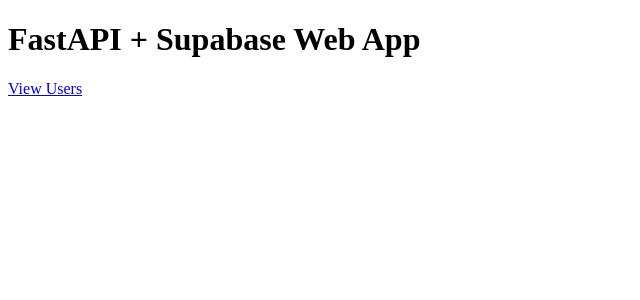
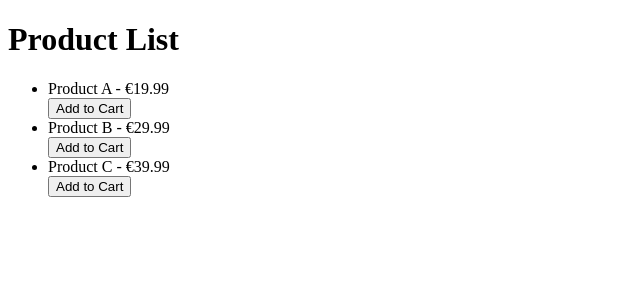
Before and after one commit to Hell80y/stargate-online-payments, a FastAPI app: page / in a window 1280 px wide. Shown: the top 300 px of the page, without its empty margins (0-640 px from the left). Run offline with FastAPI, Linux system fonts and the light colour scheme.

Commit message:
added product/cart logic

```diff
--- a/main.py
+++ b/main.py
@@ -1,29 +1,31 @@
-from fastapi import FastAPI, Request
-from fastapi.responses import HTMLResponse
+from fastapi import FastAPI, Request, Form
+from fastapi.responses import HTMLResponse, RedirectResponse
 from fastapi.staticfiles import StaticFiles
 from fastapi.templating import Jinja2Templates
-from supabase_client import supabase
 
 app = FastAPI()
 app.mount("/static", StaticFiles(directory="static"), name="static")
 templates = Jinja2Templates(directory="templates")
 
+# Dummy product list
+products = [
+    {"id": 1, "name": "Product A", "price": 19.99},
+    {"id": 2, "name": "Product B", "price": 29.99},
+    {"id": 3, "name": "Product C", "price": 39.99}
+]
+
 @app.get("/", response_class=HTMLResponse)
 def home(request: Request):
-    return templates.TemplateResponse("index.html", {"request": request})
+    return templates.TemplateResponse("index.html", {"request": request, "products": products})
 
-@app.get("/users", response_class=HTMLResponse)
-def users(request: Request):
-    try:
-        result = supabase.table("users").select("*").execute()
-        print("Supabase response:", result)
-        return templates.TemplateResponse("users.html", {
-            "request": request,
-            "users": result.data
-        })
-    except Exception as e:
-        print("ERROR:", e)
-        return templates.TemplateResponse("users.html", {
-            "request": request,
-            "users": []
-        })
+@app.post("/add-to-cart", response_class=RedirectResponse)
+def add_to_cart(product_id: int = Form(...)):
+    response = RedirectResponse(url="/cart", status_code=302)
+    response.set_cookie("cart", str(product_id))
+    return response
+
+@app.get("/cart", response_class=HTMLResponse)
+def cart(request: Request):
+    cart_id = request.cookies.get("cart")
+    selected = next((p for p in products if str(p["id"]) == cart_id), None)
+    return templates.TemplateResponse("cart.html", {"request": request, "item": selected})
--- a/templates/index.html
+++ b/templates/index.html
@@ -1,8 +1,18 @@
 <!DOCTYPE html>
 <html>
-<head><title>Home</title></head>
+<head><title>Products</title></head>
 <body>
-    <h1>FastAPI + Supabase Web App</h1>
-    <a href="/users">View Users</a>
+    <h1>Product List</h1>
+    <ul>
+        {% for product in products %}
+        <li>
+            {{ product.name }} - €{{ product.price }}
+            <form method="post" action="/add-to-cart">
+                <input type="hidden" name="product_id" value="{{ product.id }}">
+                <button type="submit">Add to Cart</button>
+            </form>
+        </li>
+        {% endfor %}
+    </ul>
 </body>
 </html>
```
Also changed, not shown: templates/cart.html (added, +18 -0 lines).
